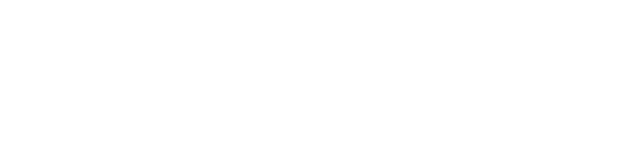
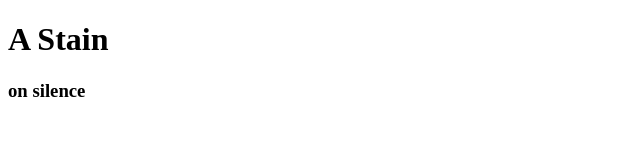
Before and after one commit to gonewayword/stain, a plain HTML site: page index.html in a window 1280 px wide. Shown: the whole page, without its empty margins (0-640 px from the left). Drawn offline with Linux system fonts and the light colour scheme.

Commit message:
Update index.html

```diff
--- a/index.html
+++ b/index.html
@@ -4,6 +4,8 @@
 
 </head>
 <body>
+  <h1>A Stain</h1>
+  <h3>on silence</h3>
 
 </body>
 </html>
```
